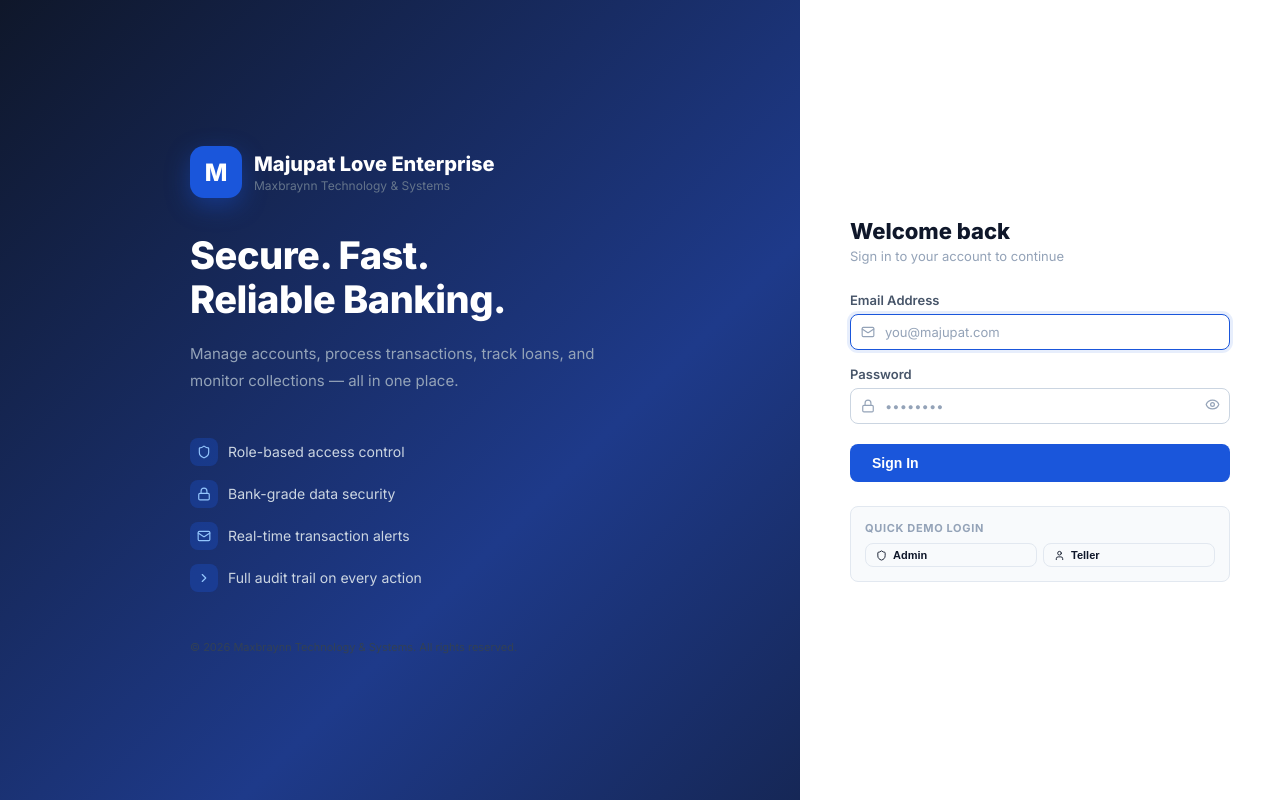
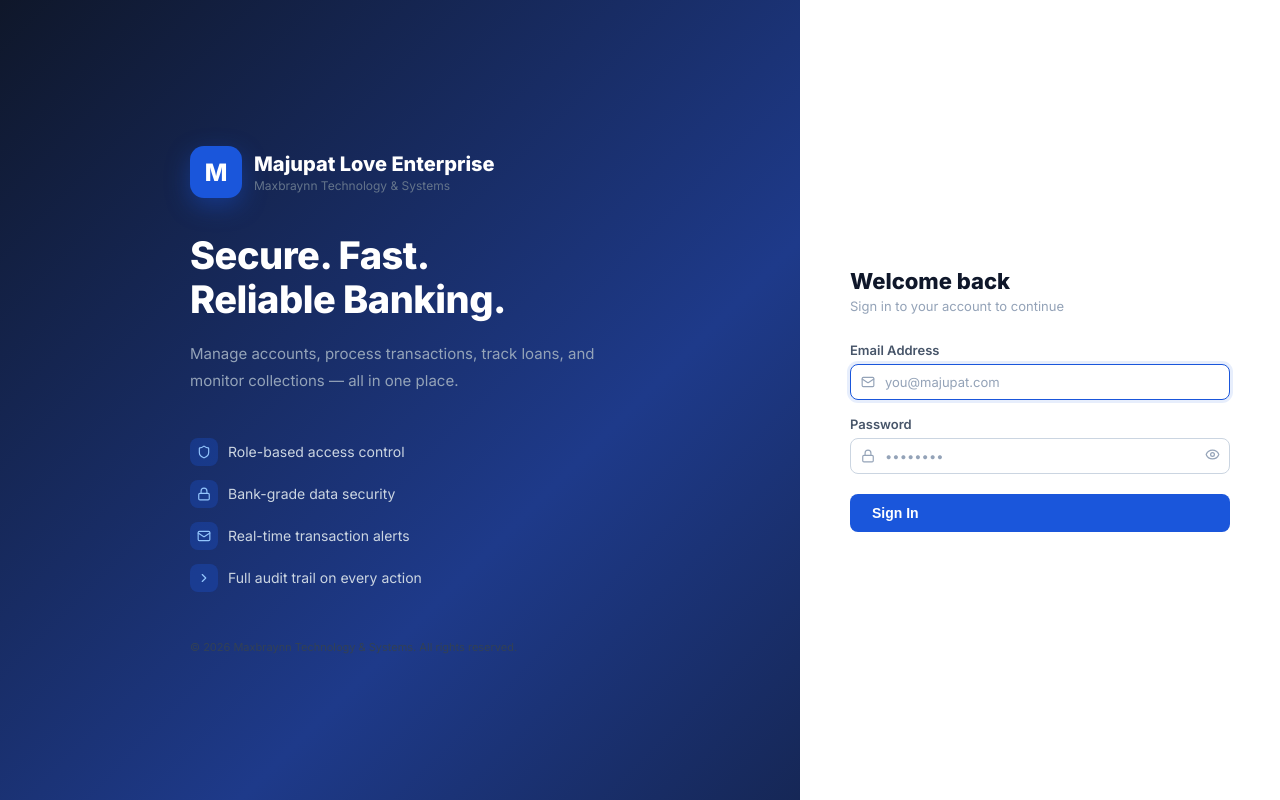
Before and after one commit to teetorto-beep/bank-and-hire-purchase-app, a React (Create React App) app: page / in a window 1280 px wide. Built offline with nearby package versions, Linux system fonts and the light colour scheme; no server answers.

Commit message:
fix: remove Quick Demo Login buttons

```diff
--- a/src/pages/auth/Login.jsx
+++ b/src/pages/auth/Login.jsx
@@ -146,19 +146,6 @@ export default function Login({ onLogin }) {
                   {loginLoading ? 'Signing in…' : 'Sign In'}
                 </button>
               </form>
-
-              {/* Quick fill demo */}
-              <div style={{ marginTop: 24, padding: 14, background: 'var(--surface-2)', borderRadius: 8, border: '1px solid var(--border)' }}>
-                <div style={{ fontSize: 11, fontWeight: 700, color: 'var(--text-3)', textTransform: 'uppercase', letterSpacing: '.06em', marginBottom: 8 }}>Quick Demo Login</div>
-                <div style={{ display: 'flex', gap: 6 }}>
-                  <button className="btn btn-secondary btn-sm" style={{ flex: 1, fontSize: 11 }} onClick={() => setLoginForm({ email: 'admin@majupat.com', password: 'password123' })}>
-                    <Shield size={11} />Admin
-                  </button>
-                  <button className="btn btn-secondary btn-sm" style={{ flex: 1, fontSize: 11 }} onClick={() => setLoginForm({ email: 'teller@majupat.com', password: 'password123' })}>
-                    <User size={11} />Teller
-                  </button>
-                </div>
-              </div>
             </>
           )}
 
```
